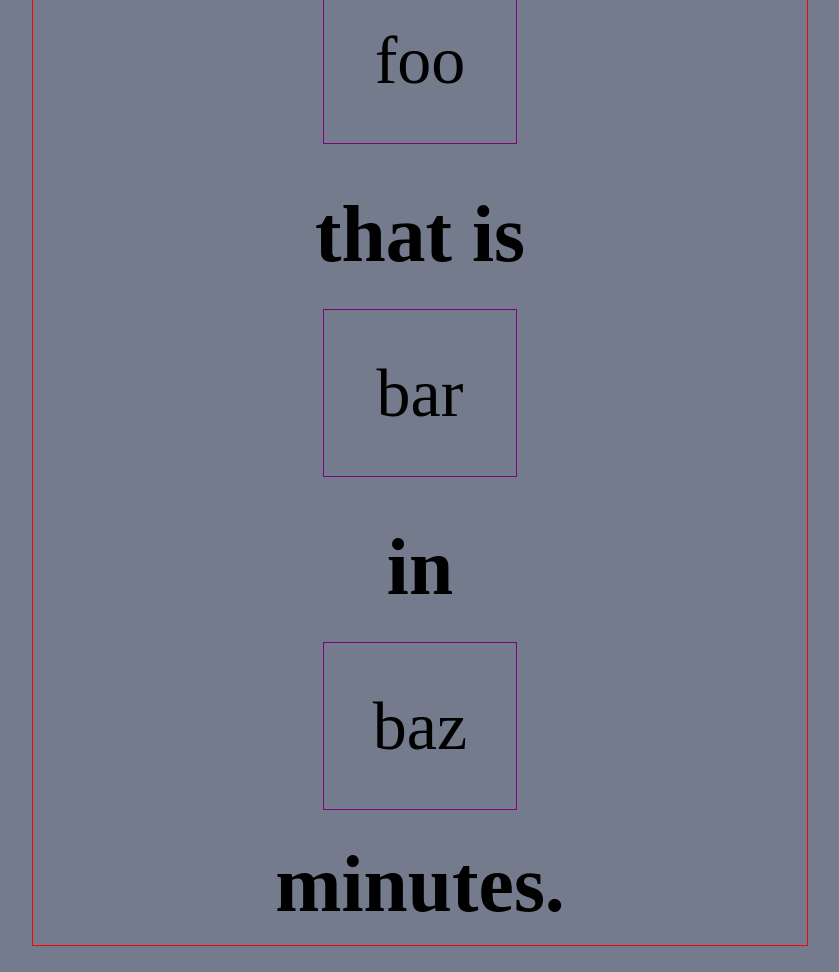
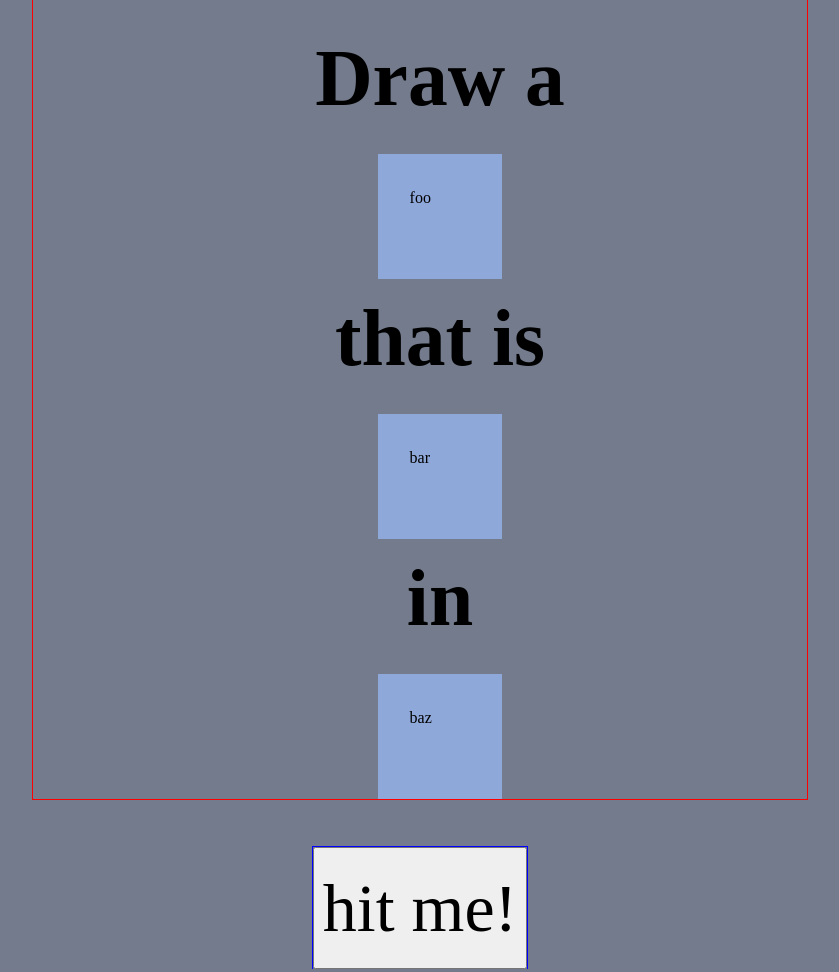
Before and after one commit to katlukens/draw-dice, a plain HTML site: page index.html in a window 1280 px wide. Shown: the top 972 px of the page, without its empty margins (220-1059 px from the left). Drawn offline with Linux system fonts and the light colour scheme.

Commit message:
Ugh. Squares are hard.

```diff
--- a/index.html
+++ b/index.html
@@ -1,30 +1,77 @@
 <!DOCTYPE html>
 <html>
   <head>
-        <link rel="preconnect" href="https://fonts.googleapis.com">
-        <link rel="preconnect" href="https://fonts.gstatic.com" crossorigin>
-        <link href="https://fonts.googleapis.com/css2?family=Fraunces:opsz,wght@9..144,700&family=Montserrat:wght@500;700&display=swap" rel="stylesheet">
-        <link rel="stylesheet" href="style.css">
+    <link rel="preconnect" href="https://fonts.googleapis.com" />
+    <link rel="preconnect" href="https://fonts.gstatic.com" crossorigin />
+    <link
+      href="https://fonts.googleapis.com/css2?family=Fraunces:opsz,wght@9..144,700&family=Montserrat:wght@500;700&display=swap"
+      rel="stylesheet"
+    />
+    <link rel="stylesheet" href="style.css" />
   </head>
+
+
   <body>
+    <main>
+      <div class="container">
         <h1>Hello Artists!</h1>
-        <div class="container">
-            <div class="prompt">
+            <ul>
+                <li class="prompt">
                     <h3>Draw a</h3>
+                    <div class="square">
                       <p class="d6">foo</p>
                     </div>
-            <div class="prompt">
+                </li>
+                <li class="prompt">
                     <h3>that is</h3>
+                    <div class="square">
                       <p class="d6">bar</p>
                     </div>
-            <div class="prompt">
+                </li>
+                <li class="prompt">
                     <h3>in</h3>
+                    <div class="square">
                       <p class="d6">baz</p>
-                <h3>minutes.</h3>
                     </div>
+                </li>
+            </ul>
       </div>
+    </main>
     <p id="hi">Hello, Travis.</p>
     <button class="btn">hit me!</button>
     <script src="scripts.js"></script>
   </body>
 </html>
+
+<!-- <body>
+  <main>
+      <section>
+        <div class="square">
+          <div class="d6">foo</div>
+        </div>
+          <div class="container">
+              <h1>Hello Aritsts</h1>
+              <ul class="split">
+                  <li class="flow-content">
+                      <h3>Draw a</h3>
+                      <p>foo</p>
+                  </li>
+                  <li class="flow-content">
+                      <h3>that is</h3>
+                      <p>bar</p>
+                  </li>
+                  <li class="flow-content">
+                      <h3>in</h3>
+                      <p>baz</p>
+                  </li>
+              </ul>
+          </div>
+      </section>
+      <section>
+          <p id="hi">Hello, Travis.</p>
+          <button class="btn">hit me!</button>
+          <script src="scripts.js"></script>
+      </section>
+  </main>
+</body>
+ -->
--- a/style.css
+++ b/style.css
@@ -72,6 +72,12 @@
     overflow-wrap: break-word;
   }
 
+  ul[class],
+  ol[class] {
+    list-style: none;
+    padding: 0;
+  }
+
   /* #root, #__next {
     isolation: isolate;
   } */
@@ -106,6 +112,36 @@
     gap: 1rem;
   }
 
+  .square {
+    position: relative;
+    width: 50%;
+    background: #8ea8da;
+  }
+
+  .square:after {
+    content: "";
+    display: block;
+    padding-bottom: 100%;
+  }
+
+  .d6 {
+    position: absolute;
+    width: 100%;
+    height: 100%;
+    padding: 2rem;
+    font-size: var(--fs-300);
+  }
+
+  /* .container li::before {
+    content: '';
+    display: block;
+    width: 5rem;
+    height: 5rem;
+    background: var(--clr-accent-400);
+    position: absolute;
+    z-index: -1;
+    transform: translate(-.5rem, -.5rem);
+  } */
 
   /* .d6 {
     font-family: var(--ff-sans);
@@ -115,7 +151,7 @@
     grid-template-areas: fit-content(20rem);
   } */
 
-  .d6 {
+  /* .d6 {
     align-items: center;
     display: grid;
     grid-gap: 2rem;
@@ -125,13 +161,13 @@
     padding: 2rem;
     perspective: 600px;
     outline: 1px solid purple;
-  }
+  } */
 
-  /* .result::after {
+  .d6::after {
     content: '';
     display: block;
     padding-right: 100%;
-  } */
+  }
 
   /* some button shit */
 
```
Lines whose indentation alone changed are shown as unchanged.
